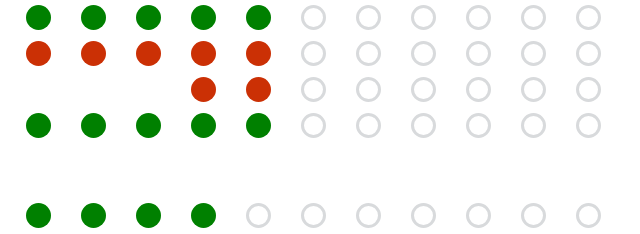
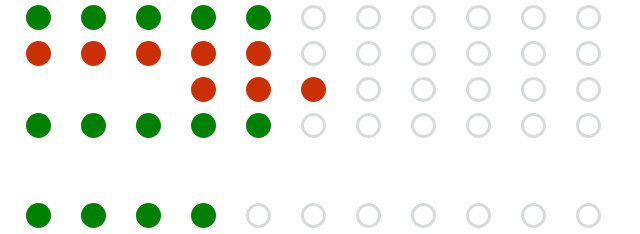
Before and after one commit to AlexMaverickGT/panel-aud-continua, a plain HTML site: page index-resultados.html in a window 1280 px wide. Shown: the part 220-454 px from the top of the page, 389-1029 px from the left. Drawn offline with Linux system fonts and the light colour scheme.

Commit message:
Update RC_clasificacionDeRiesgo.css

```diff
--- a/resultadosDashboard/RC_clasificacionDeRiesgo.css
+++ b/resultadosDashboard/RC_clasificacionDeRiesgo.css
@@ -68,11 +68,11 @@
     margin-right: 30px;
   }
 .circuloClasificacionDeRiesgo7 {
-    background-color: white;
+    background-color: var(--color-rojo);
     width: 25px;
     height: 25px;
     border-radius: 50%;
-    border: 3px solid var(--color-fondo);
+    /* border: 3px solid var(--color-fondo); */
     margin-right: 30px;
   }
 .circuloClasificacionDeRiesgo8 {
@@ -114,4 +114,5 @@
     border-radius: 50%;
     border: 3px solid var(--color-fondo);
     margin-right: 30px;
+
   }
```
